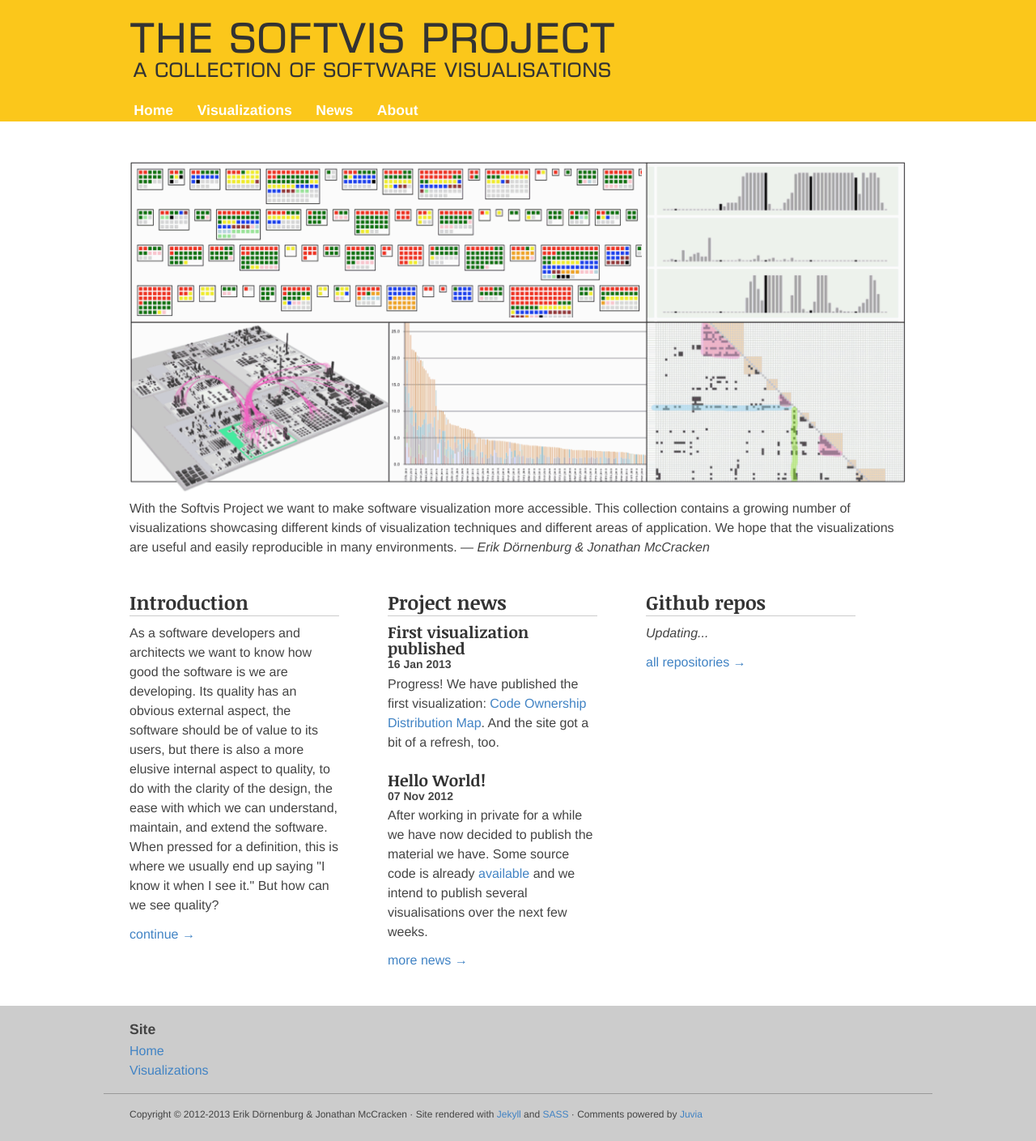
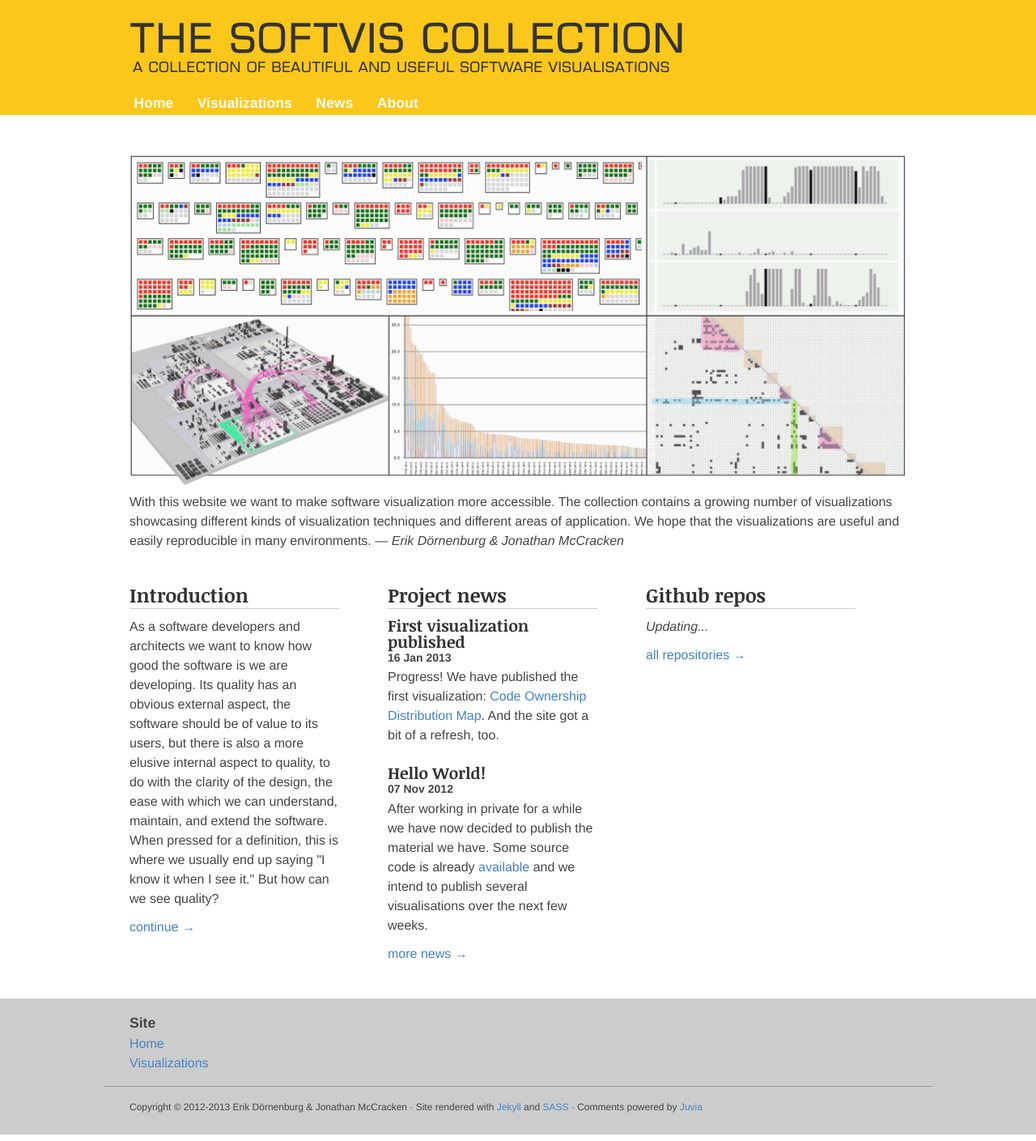
Before and after one commit to softvis/softvis.github.io, a Jekyll site: the page built from index.html, in a window 1280 px wide. Shown: the whole page at 81% size. Built offline with Jekyll 4.4.1, drawn with Linux system fonts in a browser that asks for light colours; nearby versions of some CDN libraries; library files that are not in the unit come from our copies; the list of posts is cut into pages by our own code.

Commit message:
Removed references to "project".

```diff
--- a/_layouts/default.html
+++ b/_layouts/default.html
@@ -101,8 +101,8 @@
 
 		<div id="masthead" class="pageband">
 			<header>
-				<h1><a href="http://softvis.github.io">The Softvis Project</a></h1>
-				<h2>A collection of software visualisations</h2>
+				<h1><a href="http://softvis.github.io">The Softvis Collection</a></h1>
+				<h2>A collection of beautiful and useful software visualisations</h2>
 			</header>
 			<div id="navmenu-btn">≡</div>
 			<nav>
--- a/_sass/_furniture.scss
+++ b/_sass/_furniture.scss
@@ -22,7 +22,7 @@ div#masthead {
 
 		h1 {
 			@extend .site-title;
-		  	font-size: 4em;
+	  	font-size: 400%;
 			line-height: 0.8em;
 
 			a {
@@ -34,9 +34,9 @@ div#masthead {
 		}
 		h2 {
 			@extend .site-title;
-			font-size: 1.92em;
+			font-size: 140%;
 			line-height: 1em;
-			margin-left: 0.15em;
+			margin-left: 0.18em;
 		}
 	}
 
--- a/index.html
+++ b/index.html
@@ -7,7 +7,7 @@ nocomments: true
 	<section class="content">
 		<a href="/vis"><img src="/assets/images/hero2.png"></a>
 
-		<p>With the Softvis Project we want to make software visualization more accessible. This collection contains a growing number of visualizations showcasing different kinds of visualization techniques and different areas of application. We hope that the visualizations are useful and easily reproducible in many environments. <i>&mdash; Erik D&ouml;rnenburg &amp; Jonathan McCracken</i>
+		<p>With this website we want to make software visualization more accessible. The collection contains a growing number of visualizations showcasing different kinds of visualization techniques and different areas of application. We hope that the visualizations are useful and easily reproducible in many environments. <i>&mdash; Erik D&ouml;rnenburg &amp; Jonathan McCracken</i>
 	</section>
 
 	<section id="teaser" class="content">
```
Also changed, not shown: assets/stylesheets/screen.css.
